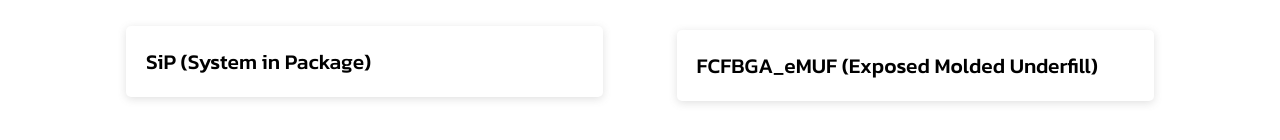
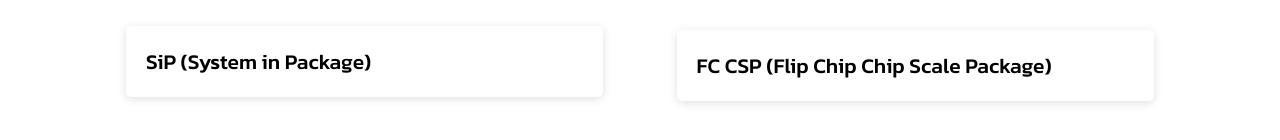
Before and after one commit to webtesting22/glosem, a React (Vite) app: page /glosemProducts in a window 1280 px wide. Shown: the part 1305-1445 px from the top of the page. Built offline with nearby package versions, Linux system fonts and the light colour scheme; a web font is replaced by a local one.

Commit message:
Product Name Changes

```diff
--- a/src/GlosemComponents/GlosemProducts/GlosemProducts.jsx
+++ b/src/GlosemComponents/GlosemProducts/GlosemProducts.jsx
@@ -76,7 +76,7 @@
             imagePath: "/images/Product Images/Lidded-FcBGA.png",
             backImage: BackFCBGA,
             // title: "Fine Pitch Cu pillar FC",
-            title:"Lidded FCBGA",
+            title: "Lidded FCBGA",
             description: (
                 <>
                     <Row className="ProductFirstRow">
@@ -142,7 +142,7 @@
             imagePath: "/images/Product Images/Sip-FcBGA.png",
 
             // title: "FCFBGA_MUF (Molded Underfill)",
-            title:"SiP (System in Package)",
+            title: "SiP (System in Package)",
             backImage: BackFCFBGA_MUF,
             description: (
                 <>
@@ -240,7 +240,7 @@
         {
             // imagePath: "/images/FCFBGA_eMUF.webp",
             imagePath: "/images/Product Images/MUF1.png",
-            title: "FCFBGA_eMUF (Exposed Molded Underfill)",
+            title: "FC CSP (Flip Chip Chip Scale Package)",
             backImage: BackFCFBGA_MUF,
             description: (
                 <>
```
